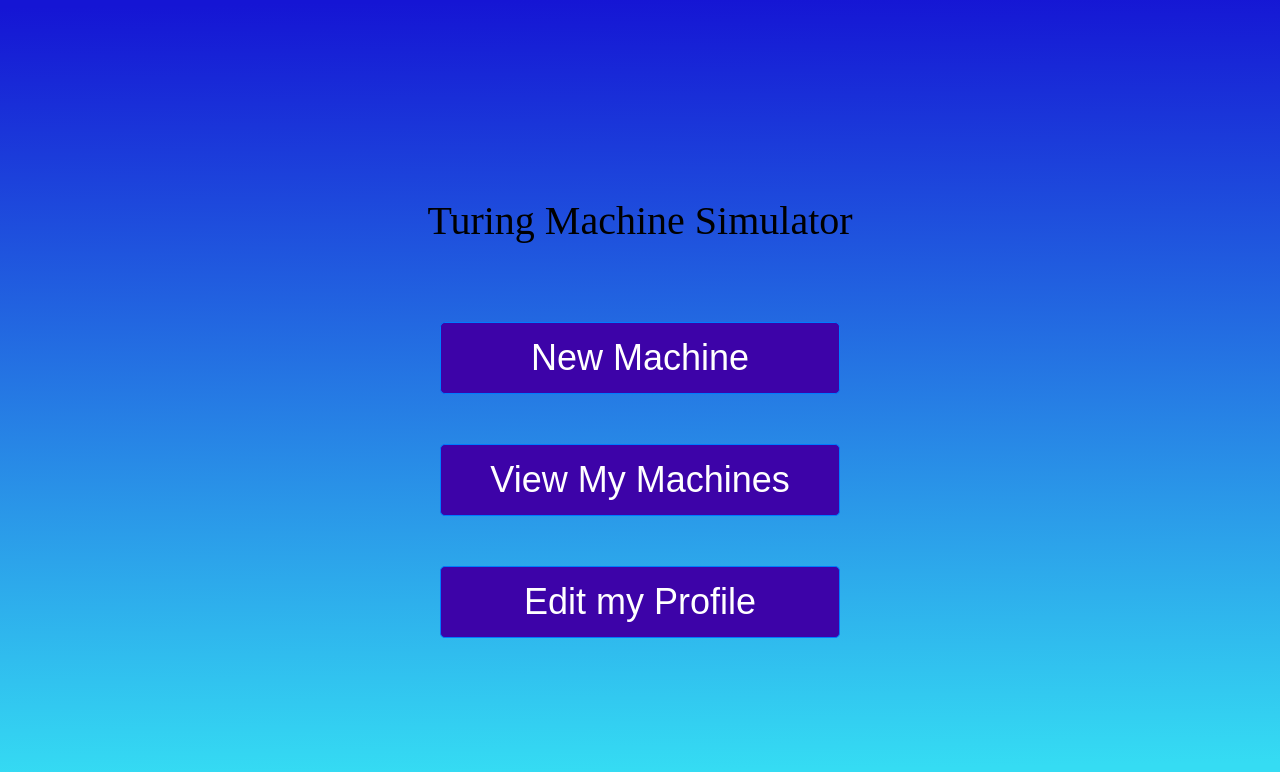
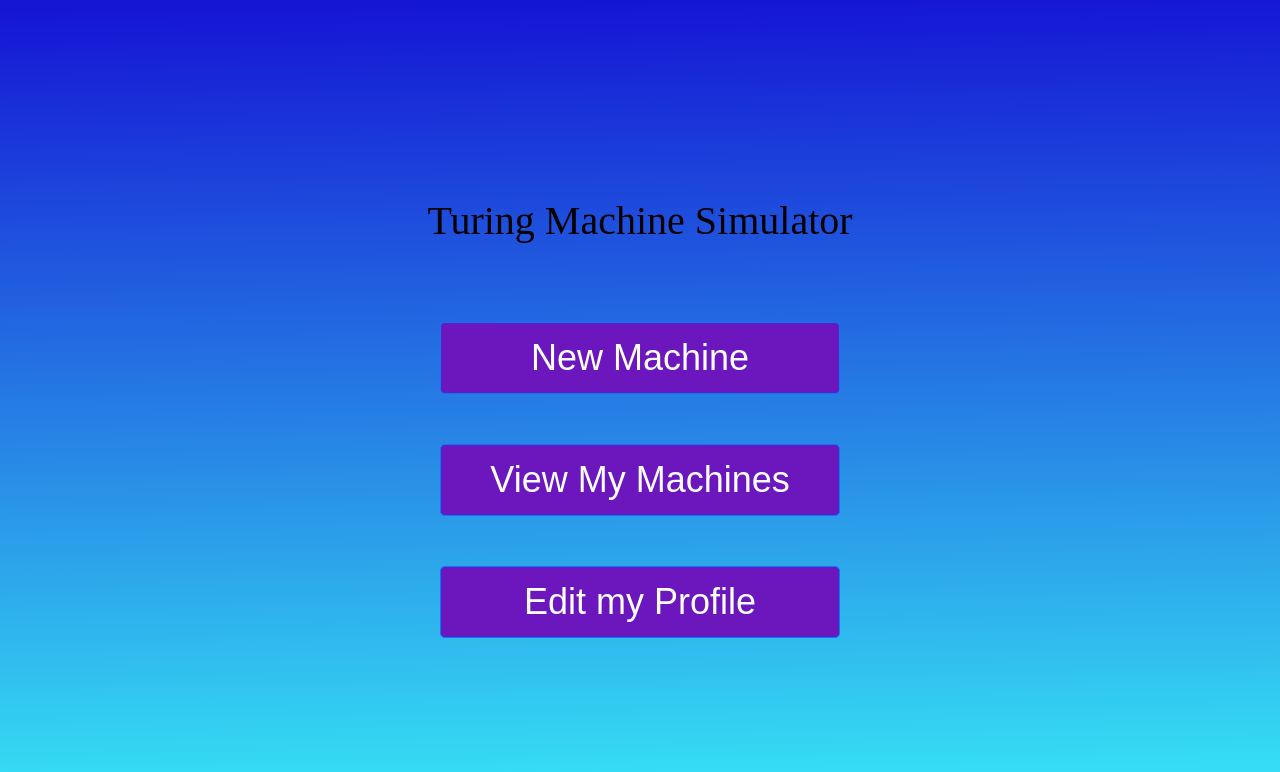
Before and after one commit to ExotronicDev/Turing-Master, a React (Create React App) app in the folder App/view/: page /TuringMachineSimulator/MainView in a window 1280 px wide. Shown: the top 772 px of the page. Built offline with nearby package versions, Linux system fonts and the light colour scheme.

Commit message:
Change color

```diff
--- a/App/view/src/index.css
+++ b/App/view/src/index.css
@@ -170,7 +170,7 @@
 	font-weight: 400;
 	font-size: 36px;
 	text-align: center;
-	background-color: #3d03a8;
+	background-color: #6c16bd;
 
 	color: #ffffff;
 }
```
